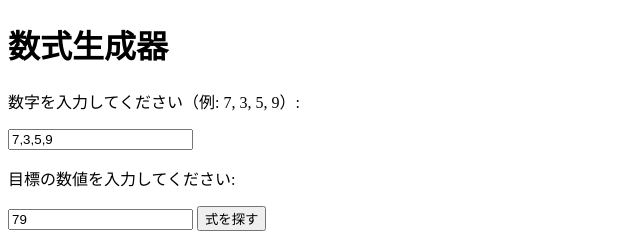
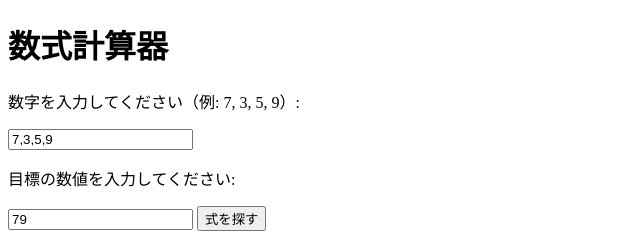
Before and after one commit to masa-pokemon/Int, a plain HTML site: page index.html in a window 1280 px wide. Shown: the top 240 px of the page, 0-640 px from the left. Drawn offline with Linux system fonts and the light colour scheme.

Commit message:
Update index.html

```diff
--- a/index.html
+++ b/index.html
@@ -3,10 +3,10 @@
 <head>
     <meta charset="UTF-8">
     <meta name="viewport" content="width=device-width, initial-scale=1.0">
-    <title>数式生成器</title>
+    <title>数式計算器</title>
 </head>
 <body>
-    <h1>数式生成器</h1>
+    <h1>数式計算器</h1>
     <p>数字を入力してください（例: 7, 3, 5, 9）:</p>
     <input type="text" id="numbers" value="7,3,5,9">
     <p>目標の数値を入力してください:</p>
```
